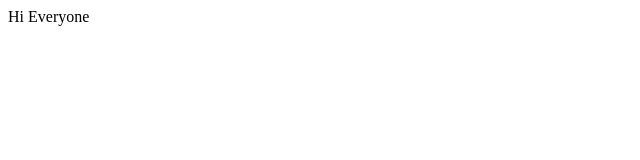
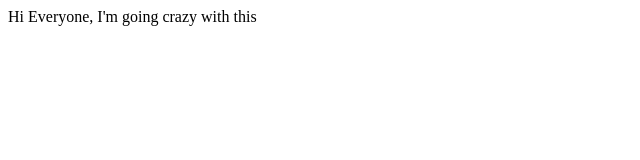
Before and after one commit to tmax818/git-tutorial, a plain HTML site: page index.html in a window 1280 px wide. Shown: the whole page, without its empty margins (0-640 px from the left). Drawn offline with Linux system fonts and the light colour scheme.

Commit message:
start going crazy

```diff
--- a/index.html
+++ b/index.html
@@ -6,6 +6,6 @@
     <title>Document</title>
   </head>
   <body>
-    Hi Everyone
+    Hi Everyone, I'm going crazy with this
   </body>
 </html>
```
